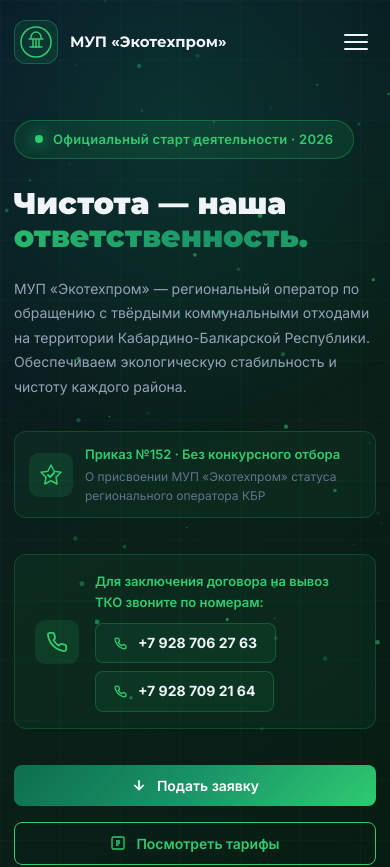
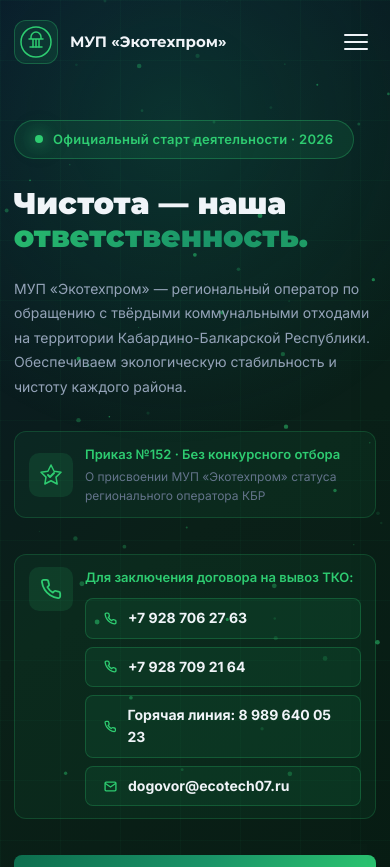
Before and after one commit to OldCoot1991/tko-mup, a Next.js app: page / in a window 390 px wide. Shown: the top 867 px of the page. Built offline with nearby package versions, Linux system fonts and the light colour scheme.

Commit message:
Update contact details

```diff
--- a/app/api/contact/route.ts
+++ b/app/api/contact/route.ts
@@ -19,14 +19,14 @@
       port: 465,
       secure: true,
       auth: {
-        user: process.env.SMTP_USER || "mup.ekotehprom@yandex.ru",
+        user: process.env.SMTP_USER || "dogovor@ecotech07.ru",
         pass: process.env.SMTP_PASS || "",
       },
     });
 
     const mailOptions = {
-      from: `"Сайт МУП Экотехпром" <${process.env.SMTP_USER || "mup.ekotehprom@yandex.ru"}>`,
-      to: "mup.ekotehprom@yandex.ru",
+      from: `"Сайт МУП Экотехпром" <${process.env.SMTP_USER || "dogovor@ecotech07.ru"}>`,
+      to: "dogovor@ecotech07.ru",
       replyTo: email,
       subject: `[Обращение с сайта] ${type} от ${name}`,
       html: `
--- a/components/ContactForm.module.css
+++ b/components/ContactForm.module.css
@@ -155,6 +155,11 @@
   text-decoration: none;
   transition: all 0.2s cubic-bezier(0.4, 0, 0.2, 1);
   width: fit-content;
+  max-width: 100%;
+}
+
+.phoneNumber span {
+  overflow-wrap: anywhere;
 }
 
 .phoneNumber:hover {
--- a/components/ContactForm.tsx
+++ b/components/ContactForm.tsx
@@ -11,11 +11,11 @@
         <polyline points="22,6 12,13 2,6"/>
       </svg>
     ),
-    label: "Электронная почта",
-    value: "mup.ekotehprom@yandex.ru",
-    href: "mailto:mup.ekotehprom@yandex.ru",
-    sub: "Ответ в течение 3 рабочих дней",
-    isEmail: true,
+    label: "Почта договорного отдела",
+    value: "dogovor@ecotech07.ru",
+    href: "mailto:dogovor@ecotech07.ru",
+    sub: "Для оформления и сопровождения договоров",
+    isEmail: false,
   },
   {
     id: "address",
@@ -76,14 +76,14 @@
           </div>
           <h2 className="section-title">Свяжитесь с нами</h2>
           <p className="section-subtitle">
-            Для вопросов, обращений и заключения договора — напишите нам на почту или позвоните по номерам договорного отдела.
+            Для вопросов, обращений и заключения договора — напишите в договорной отдел или позвоните по указанным номерам.
           </p>
         </div>
 
         <div className={styles.heroGrid}>
           {/* Email — hero card */}
           <a
-            href="mailto:mup.ekotehprom@yandex.ru"
+            href="mailto:dogovor@ecotech07.ru"
             className={styles.emailCard}
           >
             <div className={styles.emailCardLeft}>
@@ -94,9 +94,9 @@
                 </svg>
               </div>
               <div>
-                <p className={styles.emailLabel}>Электронная почта</p>
-                <p className={styles.emailValue}>mup.ekotehprom@yandex.ru</p>
-                <p className={styles.emailSub}>Ответ в течение 3 рабочих дней</p>
+                <p className={styles.emailLabel}>Почта договорного отдела</p>
+                <p className={styles.emailValue}>dogovor@ecotech07.ru</p>
+                <p className={styles.emailSub}>Для оформления и сопровождения договоров</p>
               </div>
             </div>
             <div className={styles.emailAction}>
@@ -131,6 +131,12 @@
                     </svg>
                     <span>+7 928 709 21 64</span>
                   </a>
+                  <a href="tel:+79896400523" className={styles.phoneNumber}>
+                    <svg width="14" height="14" viewBox="0 0 24 24" fill="none" stroke="currentColor" strokeWidth="2.5" style={{ marginRight: '1px' }}>
+                      <path d="M22 16.92v3a2 2 0 0 1-2.18 2 19.79 19.79 0 0 1-8.63-3.07 19.5 19.5 0 0 1-6-6 19.79 19.79 0 0 1-3.07-8.67A2 2 0 0 1 4.11 2h3a2 2 0 0 1 2 1.72 12.84 12.84 0 0 0 .7 2.81 2 2 0 0 1-.45 2.11L8.09 9.91a16 16 0 0 0 6 6l1.27-1.27a2 2 0 0 1 2.11-.45 12.84 12.84 0 0 0 2.81.7A2 2 0 0 1 22 16.92z"/>
+                    </svg>
+                    <span>Горячая линия: 8 989 640 05 23</span>
+                  </a>
                 </div>
                 <p className={styles.phoneSub}>Звоните по указанным номерам для оформления договора</p>
               </div>
--- a/components/Footer.tsx
+++ b/components/Footer.tsx
@@ -71,7 +71,7 @@
               <h4 className={styles.colTitle}>Контакты</h4>
               <div className={styles.contactAction}>
                 <p className={styles.contactActionDesc}>
-                  Для заключения договора на вывоз ТКО звоните:
+                  Для заключения договора на вывоз ТКО:
                 </p>
                 <div className={styles.footerPhones}>
                   <a href="tel:+79287062763" className={styles.footerPhone}>
@@ -79,6 +79,12 @@
                   </a>
                   <a href="tel:+79287092164" className={styles.footerPhone}>
                     +7 928 709 21 64
+                  </a>
+                  <a href="tel:+79896400523" className={styles.footerPhone}>
+                    Горячая линия: 8 989 640 05 23
+                  </a>
+                  <a href="mailto:dogovor@ecotech07.ru" className={styles.footerPhone}>
+                    dogovor@ecotech07.ru
                   </a>
                 </div>
                 <a
@@ -140,8 +146,8 @@
                 Политика конфиденциальности
               </a>
               <span className={styles.separator}>·</span>
-              <a href="mailto:mup.ekotehprom@yandex.ru" className={styles.bottomLink}>
-                mup.ekotehprom@yandex.ru
+              <a href="mailto:dogovor@ecotech07.ru" className={styles.bottomLink}>
+                dogovor@ecotech07.ru
               </a>
             </div>
           </div>
--- a/components/Header.tsx
+++ b/components/Header.tsx
@@ -52,15 +52,15 @@
               {link.label}
             </button>
           ))}
-          <a href="tel:+79287062763" className={styles.hotline}>
+          <a href="tel:+79896400523" className={styles.hotline}>
             <svg width="14" height="14" viewBox="0 0 24 24" fill="none" stroke="#2ecc71" strokeWidth="2.5" style={{ marginRight: '2px' }}>
               <path d="M22 16.92v3a2 2 0 0 1-2.18 2 19.79 19.79 0 0 1-8.63-3.07 19.5 19.5 0 0 1-6-6 19.79 19.79 0 0 1-3.07-8.67A2 2 0 0 1 4.11 2h3a2 2 0 0 1 2 1.72 12.84 12.84 0 0 0 .7 2.81 2 2 0 0 1-.45 2.11L8.09 9.91a16 16 0 0 0 6 6l1.27-1.27a2 2 0 0 1 2.11-.45 12.84 12.84 0 0 0 2.81.7A2 2 0 0 1 22 16.92z"/>
             </svg>
-            <span>+7 928 706 27 63</span>
+            <span>Горячая линия: 8 989 640 05 23</span>
           </a>
-          <a href="mailto:mup.ekotehprom@yandex.ru" className={styles.hotline}>
+          <a href="mailto:dogovor@ecotech07.ru" className={styles.hotline}>
             <span className={styles.hotlineDot} />
-            <span>mup.ekotehprom@yandex.ru</span>
+            <span>dogovor@ecotech07.ru</span>
           </a>
           <button className="btn-primary" onClick={() => scrollTo("#contact")}>
             <svg width="16" height="16" viewBox="0 0 24 24" fill="none" stroke="currentColor" strokeWidth="2">
--- a/components/Hero.module.css
+++ b/components/Hero.module.css
@@ -221,6 +221,11 @@
   text-decoration: none;
   transition: all 0.2s cubic-bezier(0.4, 0, 0.2, 1);
   width: fit-content;
+  max-width: 100%;
+}
+
+.phoneLink span {
+  overflow-wrap: anywhere;
 }
 
 .phoneLink:hover {
@@ -365,6 +370,8 @@
   .actions { flex-direction: column; align-items: stretch; }
   .actions button, .actions a { width: 100%; justify-content: center; }
   .certBanner { padding: 12px 14px; gap: 12px; }
+  .phoneBanner { align-items: flex-start; padding: 12px 14px; gap: 12px; }
+  .phoneLink { width: 100%; }
 }
 
 @media (max-width: 420px) {
--- a/components/Hero.tsx
+++ b/components/Hero.tsx
@@ -140,7 +140,7 @@
             </div>
             <div>
               <p className={styles.phoneBannerTitle}>
-                Для заключения договора на вывоз ТКО звоните по номерам:
+                Для заключения договора на вывоз ТКО:
               </p>
               <div className={styles.phoneBannerNumbers}>
                 <a href="tel:+79287062763" className={styles.phoneLink}>
@@ -154,6 +154,19 @@
                     <path d="M22 16.92v3a2 2 0 0 1-2.18 2 19.79 19.79 0 0 1-8.63-3.07 19.5 19.5 0 0 1-6-6 19.79 19.79 0 0 1-3.07-8.67A2 2 0 0 1 4.11 2h3a2 2 0 0 1 2 1.72 12.84 12.84 0 0 0 .7 2.81 2 2 0 0 1-.45 2.11L8.09 9.91a16 16 0 0 0 6 6l1.27-1.27a2 2 0 0 1 2.11-.45 12.84 12.84 0 0 0 2.81.7A2 2 0 0 1 22 16.92z"/>
                   </svg>
                   <span>+7 928 709 21 64</span>
+                </a>
+                <a href="tel:+79896400523" className={styles.phoneLink}>
+                  <svg width="13" height="13" viewBox="0 0 24 24" fill="none" stroke="currentColor" strokeWidth="2.5" style={{ marginRight: '1px' }}>
+                    <path d="M22 16.92v3a2 2 0 0 1-2.18 2 19.79 19.79 0 0 1-8.63-3.07 19.5 19.5 0 0 1-6-6 19.79 19.79 0 0 1-3.07-8.67A2 2 0 0 1 4.11 2h3a2 2 0 0 1 2 1.72 12.84 12.84 0 0 0 .7 2.81 2 2 0 0 1-.45 2.11L8.09 9.91a16 16 0 0 0 6 6l1.27-1.27a2 2 0 0 1 2.11-.45 12.84 12.84 0 0 0 2.81.7A2 2 0 0 1 22 16.92z"/>
+                  </svg>
+                  <span>Горячая линия: 8 989 640 05 23</span>
+                </a>
+                <a href="mailto:dogovor@ecotech07.ru" className={styles.phoneLink}>
+                  <svg width="13" height="13" viewBox="0 0 24 24" fill="none" stroke="currentColor" strokeWidth="2.5" style={{ marginRight: '1px' }}>
+                    <path d="M4 4h16c1.1 0 2 .9 2 2v12c0 1.1-.9 2-2 2H4c-1.1 0-2-.9-2-2V6c0-1.1.9-2 2-2z"/>
+                    <polyline points="22,6 12,13 2,6"/>
+                  </svg>
+                  <span>dogovor@ecotech07.ru</span>
                 </a>
               </div>
             </div>
--- a/components/Requisites.tsx
+++ b/components/Requisites.tsx
@@ -12,7 +12,8 @@
   { label: "Корреспондентский счёт (К/с)", value: "30101810907020000615" },
   { label: "БИК", value: "040702615" },
   { label: "Банк", value: "Ставропольское отделение №5230 ПАО Сбербанк", wide: true },
-  { label: "Email", value: "mup.ekotehprom@yandex.ru" },
+  { label: "Почта договорного отдела", value: "dogovor@ecotech07.ru" },
+  { label: "Горячая линия", value: "8 989 640 05 23" },
 ];
 
 export default function Requisites() {
--- a/components/Tariffs.tsx
+++ b/components/Tariffs.tsx
@@ -235,7 +235,7 @@
           <p>
             <strong>Важно:</strong> Тарифы носят справочный характер. Окончательный расчёт производится
             по заключённому договору. По вопросам расчёта обратитесь по электронной почте:{" "}
-            <a href="mailto:mup.ekotehprom@yandex.ru">mup.ekotehprom@yandex.ru</a>
+            <a href="mailto:dogovor@ecotech07.ru">dogovor@ecotech07.ru</a>
           </p>
         </div>
       </div>
```
